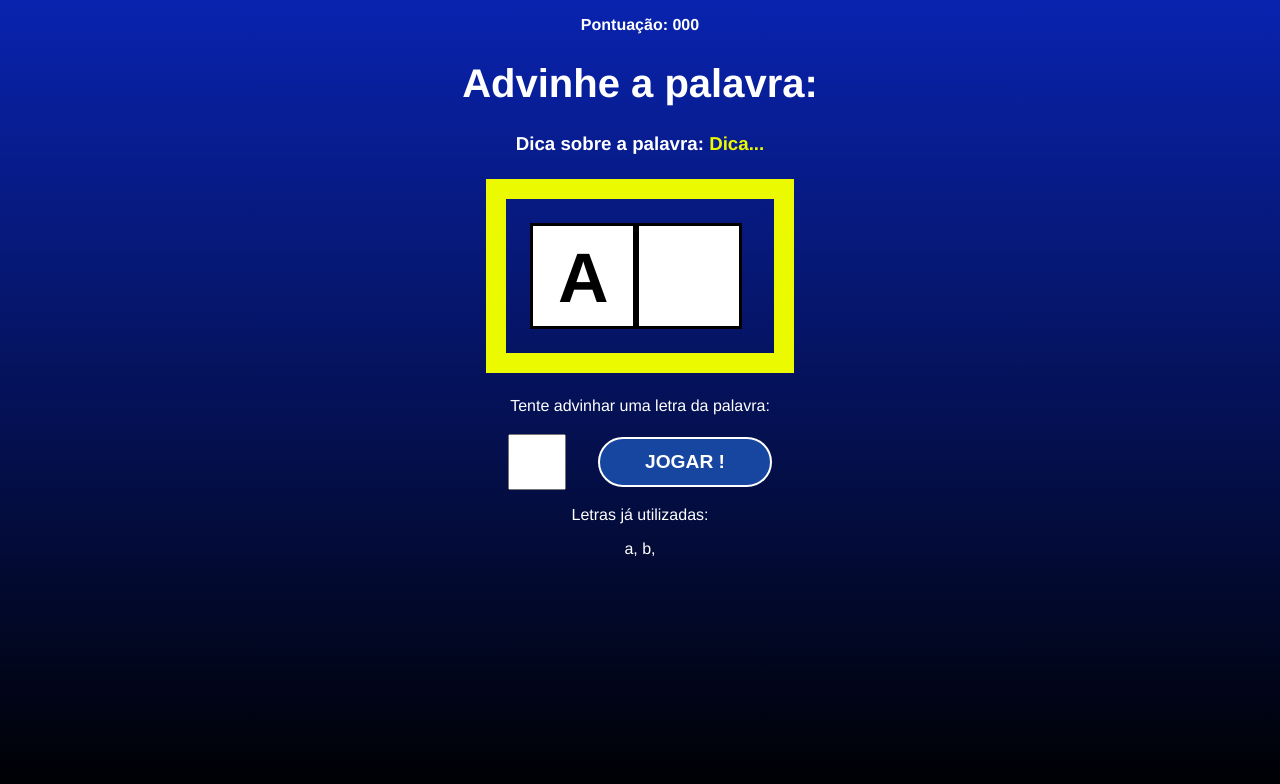
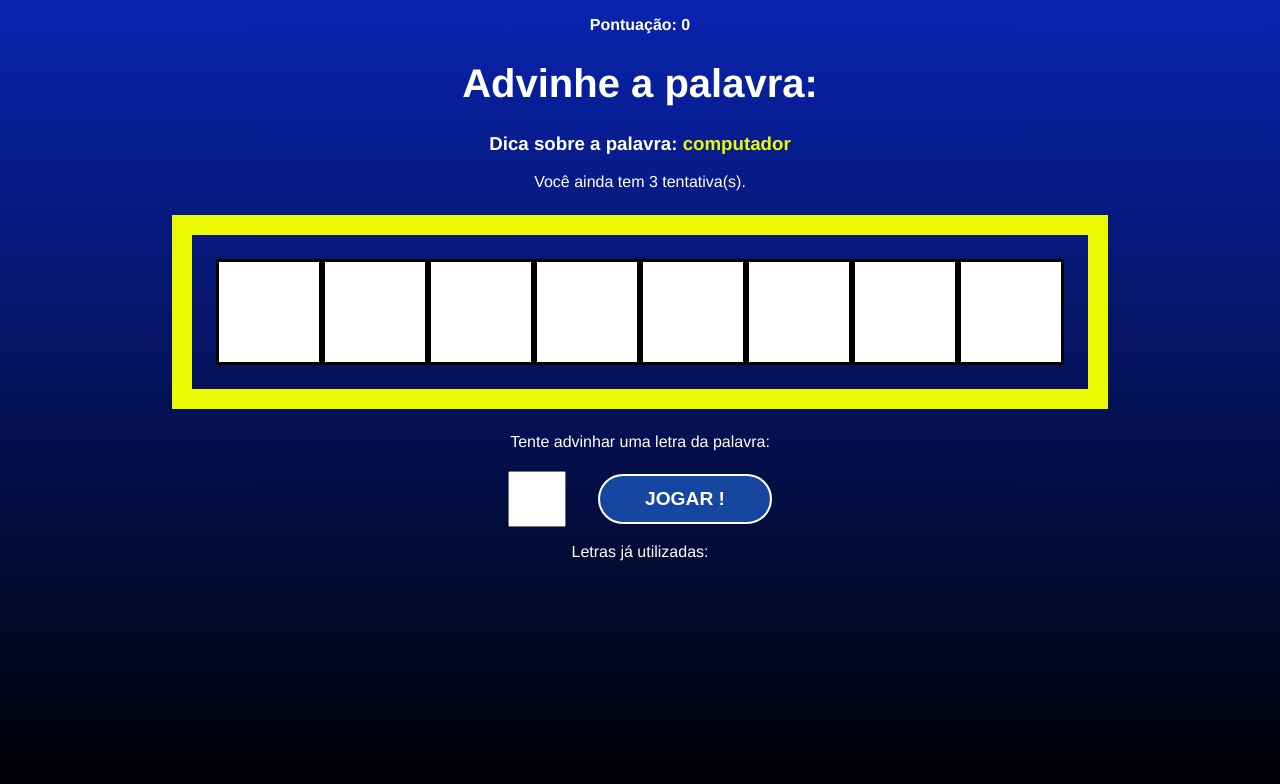
Before and after one commit to alexandrerogeriosn93/project-react-secret-word, a React (Vite) app: page / in a window 1280 px wide. Both pictures are taken after a click on the button "COMEÇAR O JOGO". Shown: the top 784 px of the page. Built offline with nearby package versions, Linux system fonts and the light colour scheme.

Commit message:
feat: consuming Game states

```diff
--- a/src/App.jsx
+++ b/src/App.jsx
@@ -18,6 +18,10 @@
   const [pickedWord, setPickedWord] = useState("");
   const [pickedCategory, setPickedCategory] = useState("");
   const [letters, setLetters] = useState([]);
+  const [guessedLetters, setGuessedLetters] = useState([]);
+  const [wrongLetters, setWrongLetters] = useState([]);
+  const [guesses, setGuesses] = useState(3);
+  const [score, setScore] = useState(0);
 
   const pickWordAndCategory = () => {
     const categories = Object.keys(words);
@@ -52,7 +56,18 @@
   return (
     <div className="App">
       {gameStage === "start" && <StartScreen startGame={startGame} />}
-      {gameStage === "game" && <Game verifyLetter={verifyLetter} />}
+      {gameStage === "game" && (
+        <Game
+          verifyLetter={verifyLetter}
+          pickedWord={pickedWord}
+          pickedCategory={pickedCategory}
+          letters={letters}
+          guessedLetters={guessedLetters}
+          wrongLetters={wrongLetters}
+          guesses={guesses}
+          score={score}
+        />
+      )}
       {gameStage === "end" && <GameOver retry={retry} />}
     </div>
   );
--- a/src/components/Game.jsx
+++ b/src/components/Game.jsx
@@ -1,18 +1,35 @@
 import "./Game.css";
 
-const Game = ({ verifyLetter }) => {
+const Game = ({
+  verifyLetter,
+  pickedWord,
+  pickedCategory,
+  letters,
+  guessedLetters,
+  wrongLetters,
+  guesses,
+  score,
+}) => {
   return (
     <div className="game">
       <p className="points">
-        <span>Pontuação: 000</span>
+        <span>Pontuação: {score}</span>
       </p>
       <h1>Advinhe a palavra:</h1>
       <h3 className="tip">
-        Dica sobre a palavra: <span>Dica...</span>
+        Dica sobre a palavra: <span>{pickedCategory}</span>
       </h3>
+      <p>Você ainda tem {guesses} tentativa(s).</p>
       <div className="wordContainer">
-        <span className="letter">A</span>
-        <span className="blankSquare"></span>
+        {letters.map((letter, i) =>
+          guessedLetters.includes(letter) ? (
+            <span className="letter" key={i}>
+              {letter}
+            </span>
+          ) : (
+            <span className="blankSquare" key={i}></span>
+          ),
+        )}
       </div>
       <div className="letterContainer">
         <p>Tente advinhar uma letra da palavra:</p>
@@ -23,8 +40,9 @@
       </div>
       <div className="wrongLettersContainer">
         <p>Letras já utilizadas:</p>
-        <span>a, </span>
-        <span>b, </span>
+        {wrongLetters.map((letter, i) => (
+          <span key={i}>{letter}</span>
+        ))}
       </div>
     </div>
   );
```
